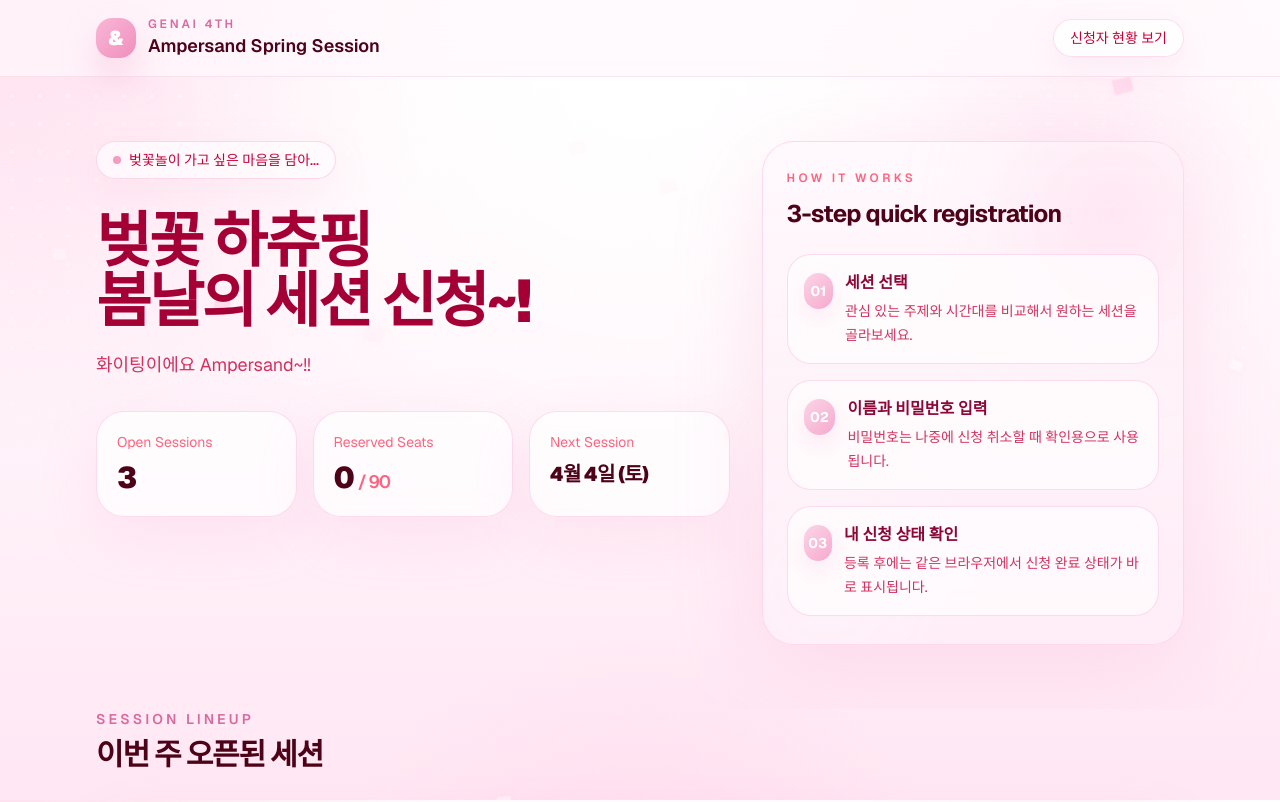
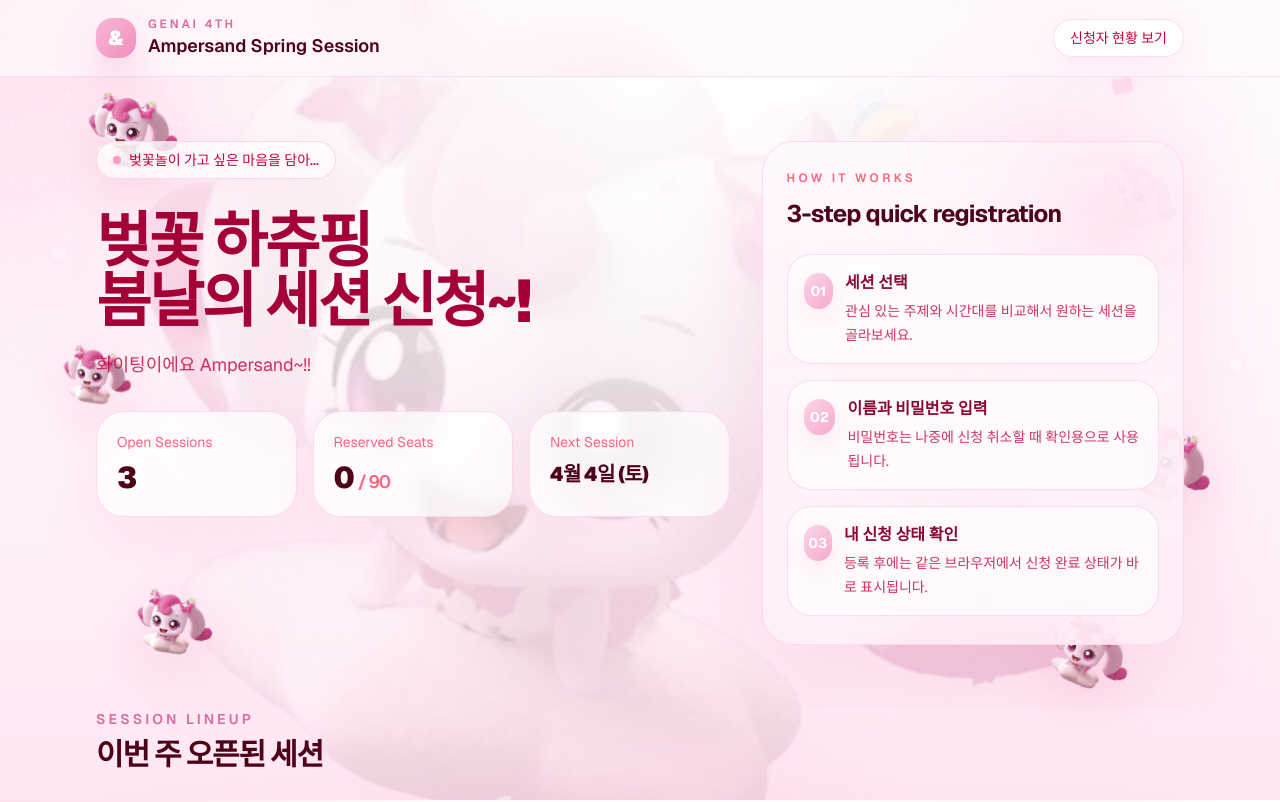
Before and after one commit to joh537874/ampersand-session, a Next.js app: page / in a window 1280 px wide. Shown: the top 802 px of the page. Built offline with nearby package versions, Linux system fonts and the light colour scheme; no server answers; the database is empty.

Commit message:
하츄핑 추가

```diff
--- a/src/app/globals.css
+++ b/src/app/globals.css
@@ -96,6 +96,15 @@ input {
   animation-delay: var(--petal-delay);
 }
 
+.hachuping-watermark {
+  filter: saturate(1.05) drop-shadow(0 24px 60px rgba(244, 142, 188, 0.18));
+}
+
+.hachuping-float {
+  will-change: transform;
+  animation: hachuping-float ease-in-out infinite;
+}
+
 @keyframes blossom-burst {
   0% {
     opacity: 0;
@@ -157,3 +166,21 @@ input {
       scale(calc(var(--petal-scale) - 0.04));
   }
 }
+
+@keyframes hachuping-float {
+  0% {
+    transform: translate3d(0, 0, 0) rotate(var(--float-rotate, -4deg));
+  }
+  25% {
+    transform: translate3d(10px, -14px, 0) rotate(calc(var(--float-rotate, -4deg) + 6deg));
+  }
+  50% {
+    transform: translate3d(-8px, -28px, 0) rotate(calc(var(--float-rotate, -4deg) + 10deg));
+  }
+  75% {
+    transform: translate3d(12px, -12px, 0) rotate(calc(var(--float-rotate, -4deg) + 3deg));
+  }
+  100% {
+    transform: translate3d(0, 0, 0) rotate(var(--float-rotate, -4deg));
+  }
+}
--- a/src/app/layout.tsx
+++ b/src/app/layout.tsx
@@ -1,6 +1,7 @@
 import type { Metadata } from "next";
 import { Geist, Geist_Mono } from "next/font/google";
 import FallingPetals from "@/components/FallingPetals";
+import HachupingDecor from "@/components/HachupingDecor";
 import "./globals.css";
 
 const geistSans = Geist({
@@ -32,6 +33,7 @@ export default function RootLayout({
       className={`${geistSans.variable} ${geistMono.variable} h-full antialiased`}
     >
       <body className="min-h-full flex flex-col">
+        <HachupingDecor />
         <FallingPetals />
         <div className="relative z-20 flex min-h-full flex-col">{children}</div>
       </body>
--- /dev/null
+++ b/src/components/HachupingDecor.tsx
@@ -0,0 +1,54 @@
+import Image from 'next/image';
+import hachuping from '@/app/hachuping.webp';
+import type { CSSProperties } from 'react';
+
+const floatingSprites = [
+  { top: '12%', left: '6%', size: 94, duration: '9s', delay: '-1.8s', rotate: '-8deg' },
+  { top: '20%', right: '8%', size: 84, duration: '11s', delay: '-4.2s', rotate: '7deg' },
+  { top: '44%', left: '4%', size: 72, duration: '10s', delay: '-2.4s', rotate: '-6deg' },
+  { top: '52%', right: '5%', size: 98, duration: '12s', delay: '-5.6s', rotate: '9deg' },
+  { top: '74%', left: '10%', size: 80, duration: '10.5s', delay: '-3.4s', rotate: '-5deg' },
+  { top: '78%', right: '12%', size: 88, duration: '9.8s', delay: '-6.2s', rotate: '6deg' },
+];
+
+export default function HachupingDecor() {
+  return (
+    <>
+      <div aria-hidden="true" className="pointer-events-none fixed inset-0 z-[2] overflow-hidden">
+        <div className="absolute inset-0 bg-[radial-gradient(circle_at_center,rgba(255,255,255,0.24),transparent_64%)]" />
+        <Image
+          src={hachuping}
+          alt=""
+          priority
+          className="hachuping-watermark absolute left-1/2 top-1/2 h-auto w-[min(92vw,1080px)] -translate-x-1/2 -translate-y-1/2 object-contain opacity-20"
+        />
+      </div>
+
+      <div aria-hidden="true" className="pointer-events-none fixed inset-0 z-[14] overflow-hidden">
+        {floatingSprites.map((sprite, index) => (
+          <div
+            key={index}
+            className="hachuping-float absolute"
+            style={
+              {
+                top: sprite.top,
+                left: sprite.left,
+                right: sprite.right,
+                animationDuration: sprite.duration,
+                animationDelay: sprite.delay,
+                '--float-rotate': sprite.rotate,
+              } as CSSProperties
+            }
+          >
+            <Image
+              src={hachuping}
+              alt=""
+              className="h-auto w-full object-contain drop-shadow-[0_18px_24px_rgba(244,142,188,0.24)]"
+              style={{ width: `${sprite.size}px` }}
+            />
+          </div>
+        ))}
+      </div>
+    </>
+  );
+}
```
Also changed, not shown: src/app/hachuping.webp (added).
